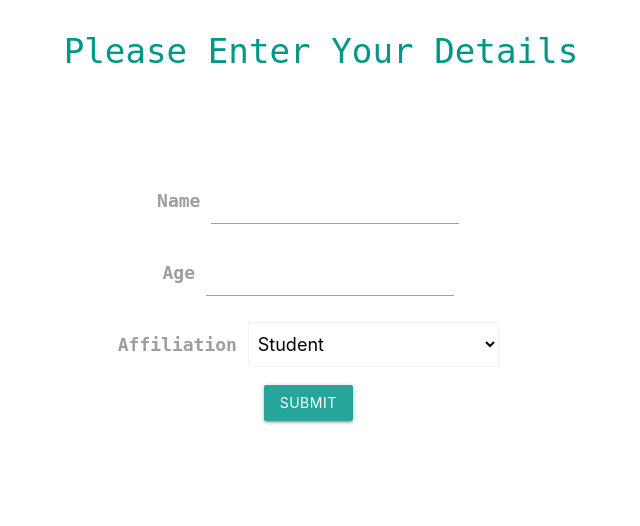
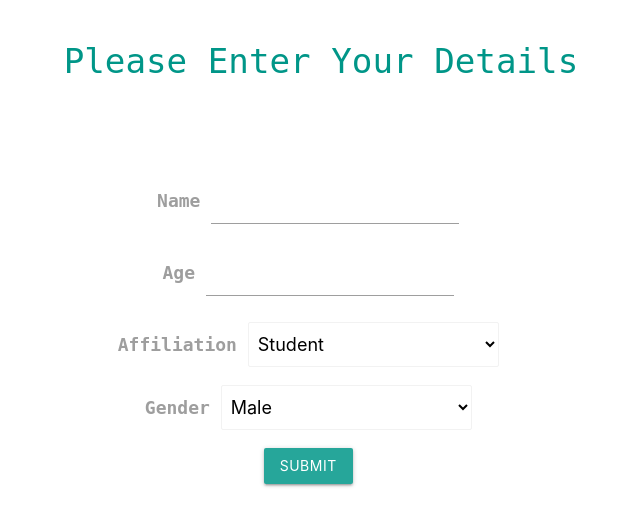
Before and after one commit to karandeepSJ/CVIT-UserStudyPortal, a Django app: page /userdetails in a window 1280 px wide. Shown: the top 526 px of the page, without its empty margins (319-959 px from the left). Run offline with Django 3.2, Linux system fonts and the light colour scheme.

Commit message:
Added live score, gender option

```diff
--- a/annotation/static/css/style.css
+++ b/annotation/static/css/style.css
@@ -21,10 +21,23 @@
 
 #info {
 	position: absolute;
-	padding: 10px;
+	padding: 20px;
 	width: 100%;
 	text-align: center;
 	color: #000000;
+}
+
+#info h4,
+#info p{
+	display: inline-block;
+}
+
+#time {
+	float: right;
+}
+
+#score {
+	float: left;
 }
 #countdown {
 	position: absolute;
--- a/annotation/static/js/render.js
+++ b/annotation/static/js/render.js
@@ -83,7 +83,7 @@
 
 	if(!pause) {
 		var delta = clock.getDelta();
-		document.getElementById("time").innerHTML = "Time left: " + Math.min(30, parseInt(clock.elapsedTime - pause_time)) + "/30 seconds"
+		document.getElementById("time").innerHTML = "Time left: " + (30 - Math.min(30, parseInt(clock.elapsedTime - pause_time))) + " seconds"
 
 		if ( mixer ) mixer.update( delta );
 
@@ -162,6 +162,7 @@
 			$('#option2').val(response.o2);
 			$('#option3').val(response.o3);
 			$('#option4').val(response.o4);
+			$('#score').html("Score: " + response.correct + '/' + response.total);
 		},
 		error: function(response){
 			window.location = response.responseText;
--- a/annotation/templates/dashboard.html
+++ b/annotation/templates/dashboard.html
@@ -23,7 +23,8 @@
   <body style="background-color: rgb(238,238,238);">
     <div id="info">
     <h4 class="teal-text col l12 m12 s12"> Can you guess the action ?  </h4>
-      <p style="font-size: 19px;" id="time"></p>
+    <p style="font-size: 19px;" id="time"></p>
+    <p style="font-size: 19px;" id="score"></p>
     </div>
     <script src='{% static "js/three.js" %}'></script>
       <script src='{% static "js/StereoEffect.js" %}'></script>
--- a/user/models.py
+++ b/user/models.py
@@ -5,4 +5,5 @@
 	name = models.CharField(max_length=200)
 	age = models.CharField(max_length=10)
 	aff = models.CharField(max_length=200)
+	gender = models.CharField(max_length=200)
 	score = models.IntegerField(default=0, unique=False)
--- a/user/static/js/userpage.js
+++ b/user/static/js/userpage.js
@@ -9,6 +9,7 @@
 	name = $('#name').val();
 	age = $('#age').val();
 	aff = $('#aff').val();
+	gender = $('#gender').val();
 	$.ajax({
 		url: 'getdet',
 		type: 'POST',
@@ -16,6 +17,7 @@
 			'name': name,
 			'age': age,
 			'aff': aff,
+			'gender': gender,
 		},
 		success: function(response){
 			window.location=response;
--- a/user/templates/userpage.html
+++ b/user/templates/userpage.html
@@ -53,6 +53,17 @@
                   <option value="Faculty">Faculty</option>
                 </select>
             </p>
+            <p>
+              <label style="font-size: unset">Gender
+              </label>
+                <select name="gender" id='gender' style="display: unset; width: 20%;">
+                  <option value="Male">Male</option>
+                  <option value="Female">Female</option>
+                  <option value="Other">Other</option>
+                  <option value="Prefer not to say">Prefer not to say</option>
+                </select>
+            </p>
+
         </div>
 
         <div class="input-field">
--- a/user/views.py
+++ b/user/views.py
@@ -17,8 +17,9 @@
 @csrf_exempt
 @cache_control(no_cache=True, must_revalidate=True, no_store=True)
 def getDet(request):
-	name = request.POST.get('name')
-	age = request.POST.get('age')
-	aff = request.POST.get('aff')
-	user = User.objects.create(name=request.user, age=age, aff=aff)
+	name = request.POST.get('name','')
+	age = request.POST.get('age','')
+	aff = request.POST.get('aff','')
+	gender = request.POST.get('gender','')
+	user = User.objects.create(name=name, age=age, aff=aff, gender=gender)
 	return HttpResponse('/')
```
Also changed, not shown: annotation/views.py (+3 -5 lines), user/migrations/0004_user_gender.py (added).
